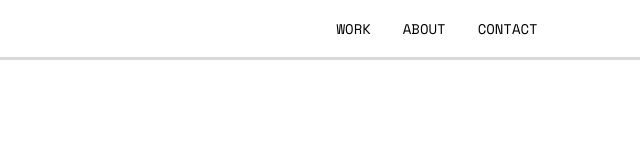
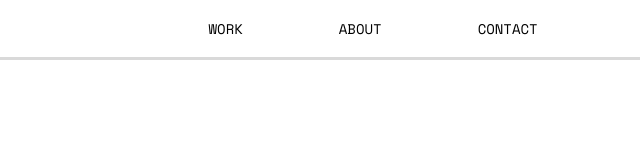
Before and after one commit to KCamille9/CamilaPortfolio, a plain HTML site: page index.html in a window 1280 px wide. Shown: the full height of the page, 640-1280 px from the left. Drawn offline with nearby package versions, Linux system fonts and the light colour scheme.

Commit message:
fixed spacing between items

```diff
--- a/css/style.css
+++ b/css/style.css
@@ -23,7 +23,7 @@ body {
 /* Menu items container */
 .navbar .items ul {
   display: flex;
-  gap: 2rem; /* space between menu items */
+  gap: 6rem; /* space between menu items */
   list-style: none; /* remove bullets */
   margin: 0;
   padding: 0;
```
